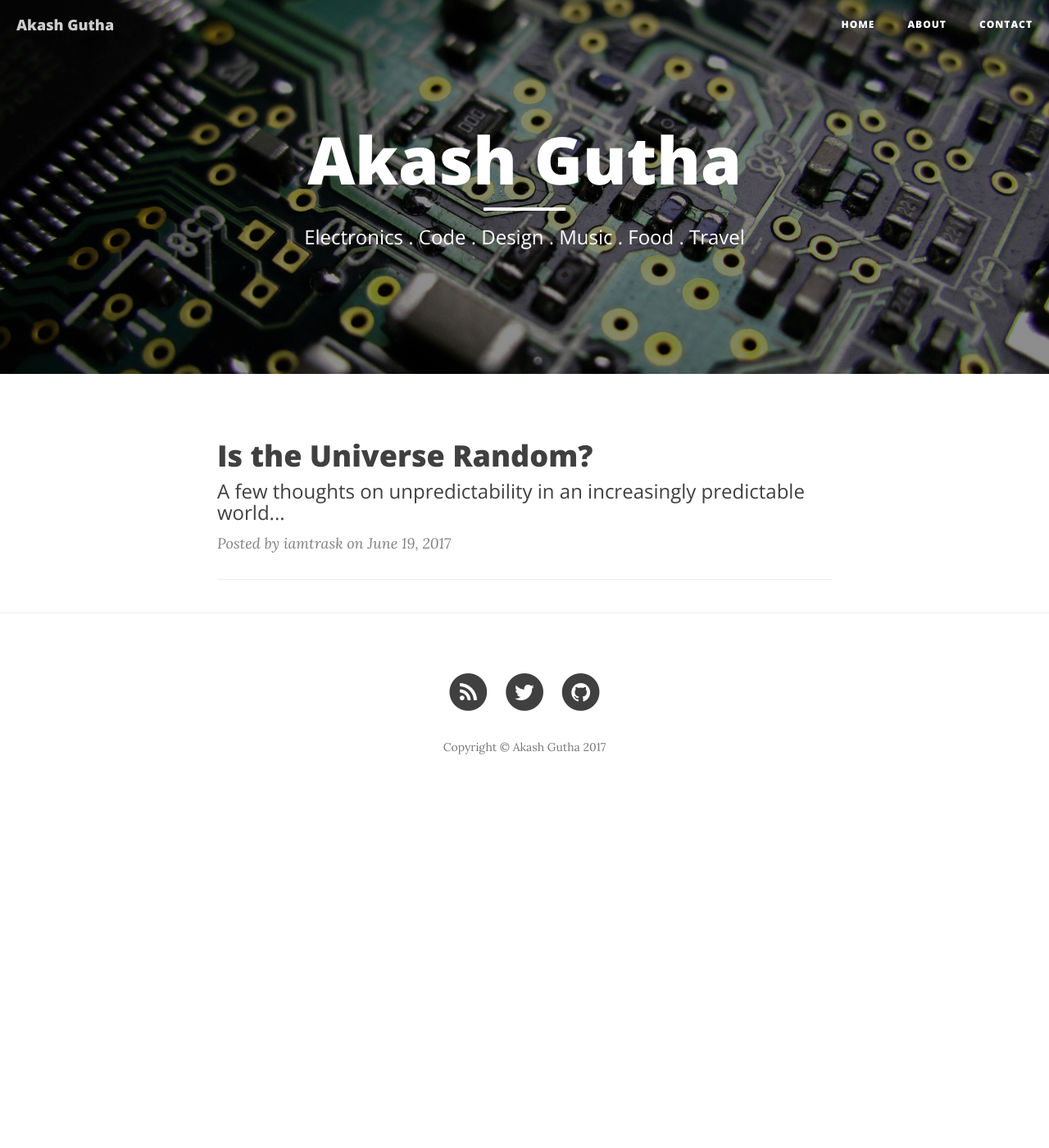
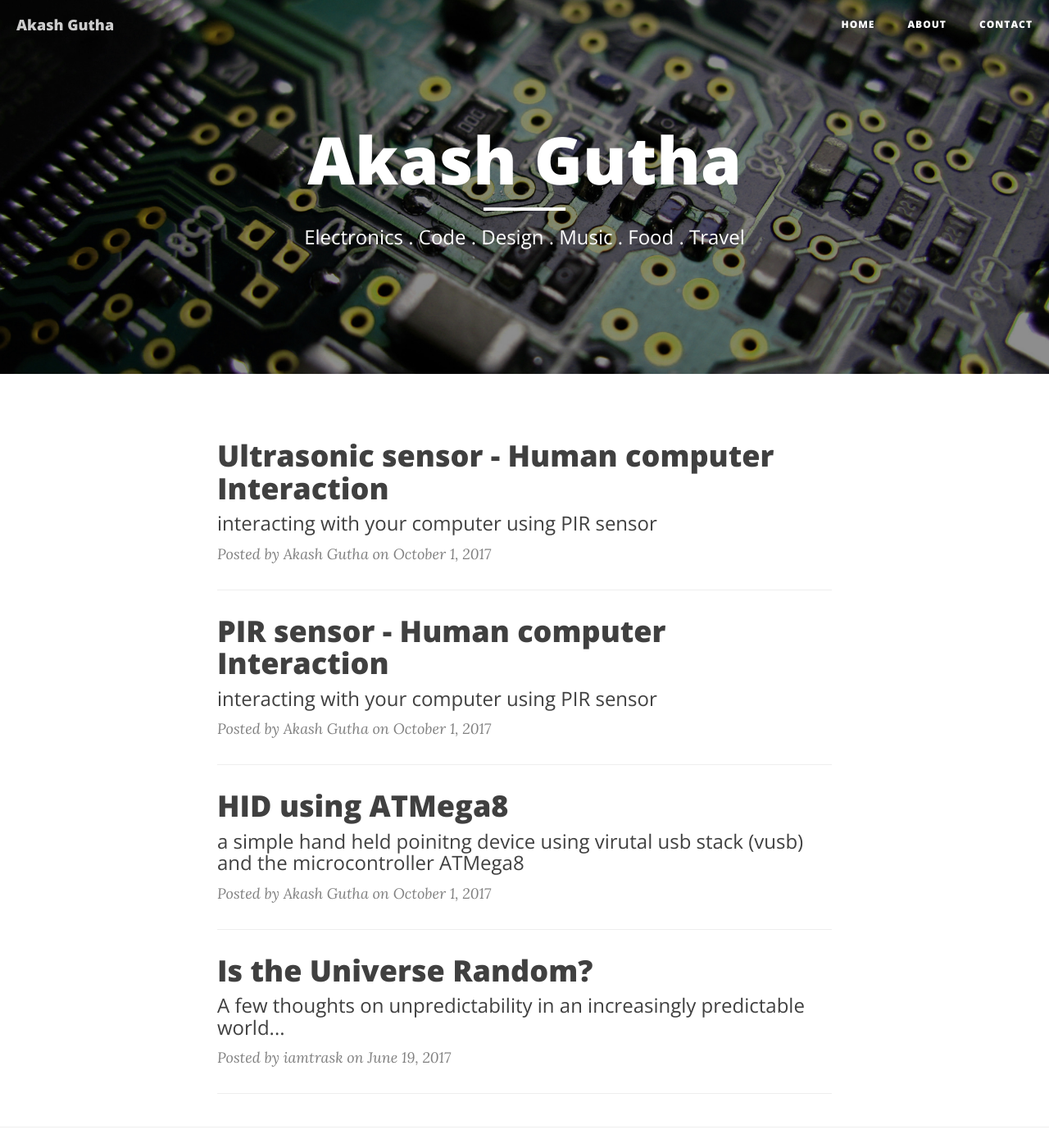
Before and after one commit to AkashGutha/AkashGutha.github.io, a Jekyll site: the page built from index.html, in a window 1280 px wide and 1400 px high. Shown: the whole window at 82% size. Built offline with Jekyll 4.4.1, drawn with Linux system fonts in a browser that asks for light colours; nearby versions of some CDN libraries; the list of posts is cut into pages by our own code.

Commit message:
added a few posts and set the header image variable to hreader_img

```diff
--- a/_layouts/page.html
+++ b/_layouts/page.html
@@ -13,7 +13,7 @@
   ga('send', 'pageview');
 
 </script>
-<header class="intro-header" style="background-image: url('{{ site.baseurl }}/{{ page.header-img }}')">
+<header class="intro-header" style="background-image: url('{{ site.baseurl }}/{{ page.header_img }}')">
     <div class="container">
         <div class="row">
             <div class="col-lg-8 col-lg-offset-2 col-md-10 col-md-offset-1">
--- a/_layouts/post.html
+++ b/_layouts/post.html
@@ -13,7 +13,7 @@
   ga('send', 'pageview');
 
 </script>
-<header class="intro-header" style="background-image: url('{{ site.baseurl }}/{{ page.header-img }}')">
+<header class="intro-header" style="background-image: url('{{ site.baseurl }}/{{ page.header_img }}')">
     <div class="container">
         <div class="row">
             <div class="col-lg-8 col-lg-offset-2 col-md-10 col-md-offset-1">
--- a/_posts/2017-06-19-randomness.markdown
+++ b/_posts/2017-06-19-randomness.markdown
@@ -4,7 +4,7 @@
 subtitle:   "A few thoughts on unpredictability in an increasingly predictable world..."
 date:       2017-06-19 12:00:00
 author:     "iamtrask"
-header-img: "img/earthrise.jpg"
+header_img: "img/earthrise.jpg"
 ---
 
 <p><b>TLDR:</b> I've recently wondered about whether the Universe is truly random, and I thought I'd write down a few thoughts on the subject. As a heads up, this post is more about sharing a personal journey I'm on than teaching a skill or tool (unlike many other blogposts). Feel free to chat with me about these ideas on Twitter as I'm still working through them myself and I'd love to hear your perspective.</p>
--- /dev/null
+++ b/_posts/2017-10-01-HID-using-ATMega8.md
@@ -0,0 +1,13 @@
+---
+  layout: post
+  title: HID using ATMega8
+  subtitle: a simple hand held poinitng device using virutal usb stack (vusb) and the microcontroller ATMega8
+  tags: electronics,hid,pointing device,atmega8,atmel,vusb
+  categories: electronics
+  author: Akash Gutha
+  header_img: img/main-bg.jpg
+---
+
+<h1>
+  Wired Pointing Human Interface Device using V-USB
+</h1>
--- /dev/null
+++ b/_posts/2017-10-01-PIR-sensor---Human-computer-Interaction.md
@@ -0,0 +1,9 @@
+---
+  layout: post
+  title: PIR sensor - Human computer Interaction
+  subtitle: interacting with your computer using PIR sensor
+  tags: electronics,hid,arduino,vusb
+  categories: electronics
+  author: Akash Gutha
+  header_img: img/main-bg.jpg
+---
--- /dev/null
+++ b/_posts/2017-10-01-Ultrasonic-sensor---Human-computer-Interaction.md
@@ -0,0 +1,9 @@
+---
+  layout: post
+  title: Ultrasonic sensor - Human computer Interaction
+  subtitle: interacting with your computer using PIR sensor
+  tags: electronics,hid,arduino,vusb
+  categories: electronics
+  author: Akash Gutha
+  header_img:
+---
--- a/about.html
+++ b/about.html
@@ -2,7 +2,7 @@
 layout: page
 title: "about"
 description: ""
-header-img: "img/me.jpg"
+header_img: "img/me.jpg"
 ---
 
 
--- a/contact.html
+++ b/contact.html
@@ -2,7 +2,7 @@
 layout: page
 title: "Contact"
 description: "Have questions? I have answers (maybe)."
-header-img: "img/contact-bg.jpg"
+header_img: "img/contact-bg.jpg"
 ---
 
 <p>
--- a/index.html
+++ b/index.html
@@ -1,7 +1,7 @@
 ---
 layout: page
 description: "Electronics . Code . Design . Music . Food . Travel"
-header-img: "img/main-bg.jpg"
+header_img: "img/main-bg.jpg"
 ---
 
 {% for post in paginator.posts %}
```
